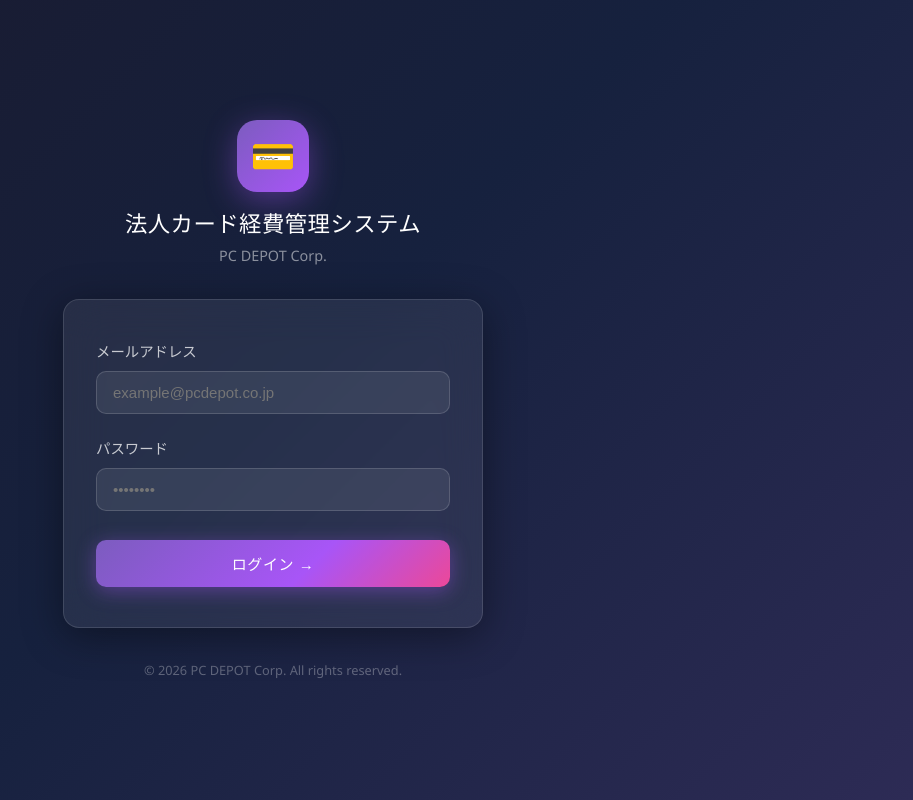
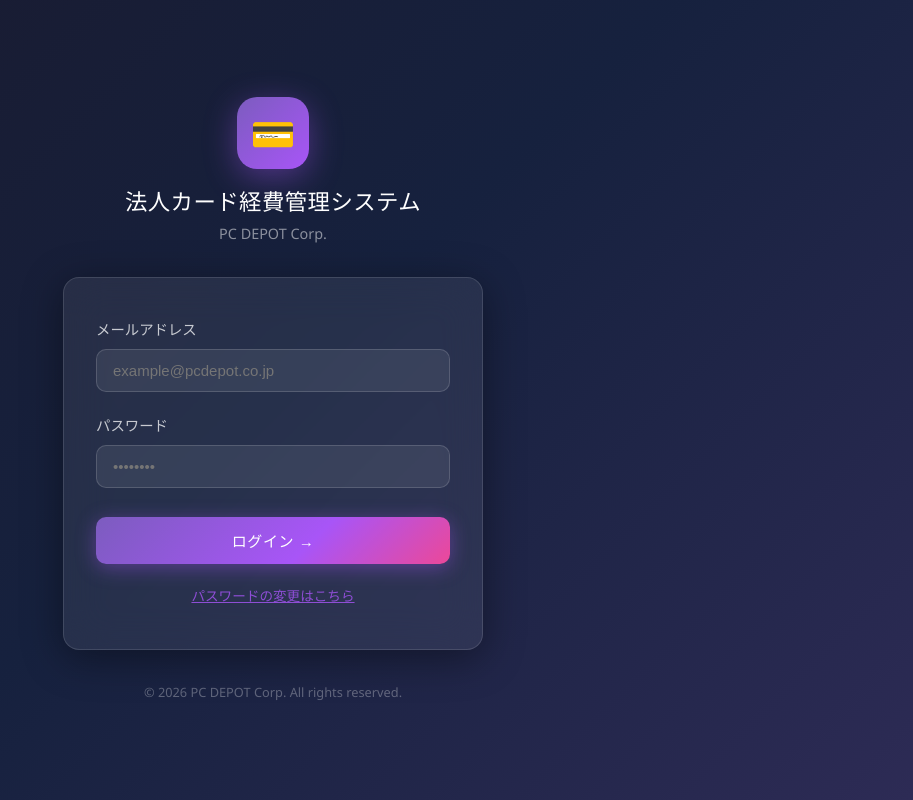
Before and after one commit to shinozakik-7618/expense-management-app, a React (Vite) app in the folder admin-web/: page /login in a window 1280 px wide. Shown: the whole page, without its empty margins (367-1280 px from the left). Built offline with nearby package versions, Linux system fonts and the light colour scheme.

Commit message:
修正: ログイン画面パスワード変更リンク追加・マニュアル文言修正

```diff
--- a/admin-web/src/Login.tsx
+++ b/admin-web/src/Login.tsx
@@ -222,6 +222,19 @@ export default function Login() {
             {loading ? 'ログイン中...' : 'ログイン →'}
           </button>
 
+          {/* パスワード変更リンク */}
+          <div style={{ textAlign: 'center', marginTop: '1.2rem' }}>
+            <button
+              type="button"
+              onClick={handlePasswordReset}
+              style={{
+                background: 'none', border: 'none', cursor: 'pointer',
+                color: 'rgba(168,85,247,0.8)', fontSize: '0.85rem',
+                textDecoration: 'underline', padding: 0,
+              }}
+            >パスワードの変更はこちら</button>
+          </div>
+
         </form>
       </div>
 
--- a/admin-web/src/Manual.tsx
+++ b/admin-web/src/Manual.tsx
@@ -179,7 +179,7 @@ const Manual: React.FC = () => {
                 <li>「ログイン」ボタンをクリック</li>
                 <li>ダッシュボードが表示されたらログイン完了</li>
               </ol>
-              <div className="warn-box" style={warn}>注意：パスワードを忘れた場合は「パスワードを忘れた方はこちら」リンクからリセットメールを送信してください。</div>
+              <div className="warn-box" style={warn}>注意：パスワードを変更したい場合はログイン画面の「パスワードの変更はこちら」リンクからリセットメールを送信してください。</div>
               <h3 style={h3s}>ログアウト手順</h3>
               <ol style={{ lineHeight: '2.0', paddingLeft: '20px', margin: 0 }}>
                 <li>ダッシュボード右上の「ログアウト」ボタンをクリック</li>
```
